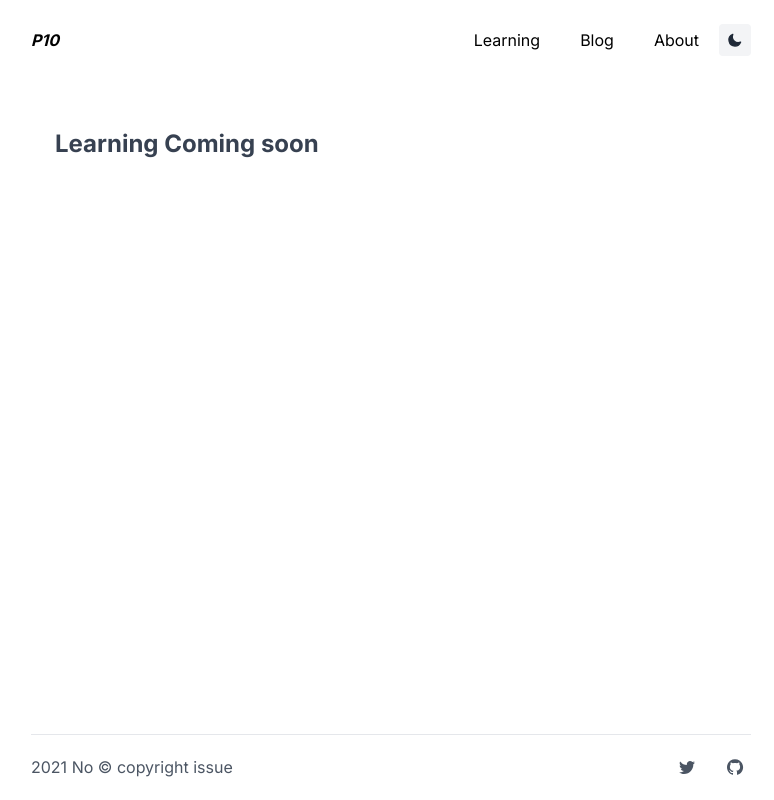
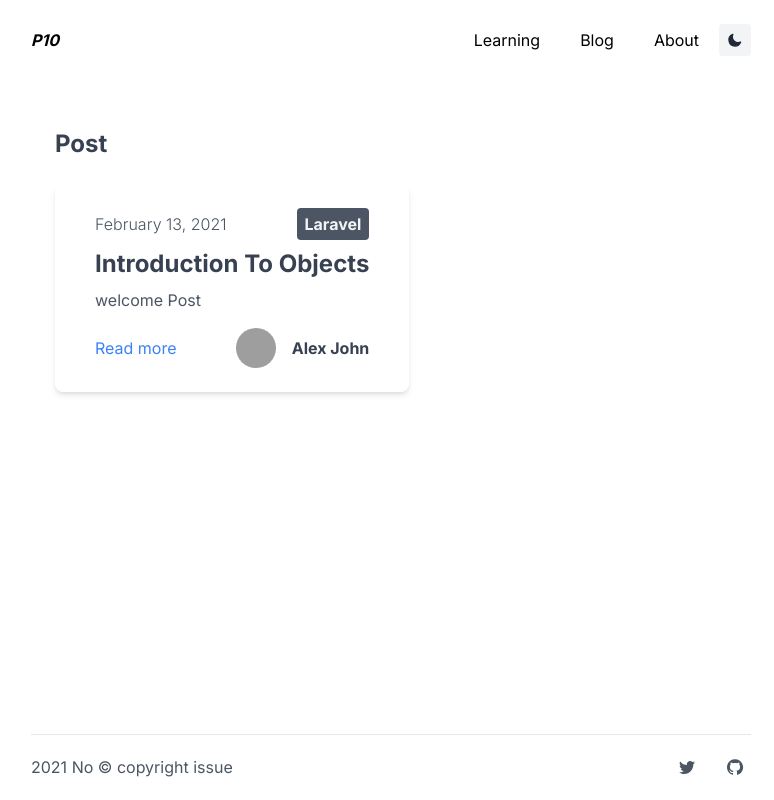
Before and after one commit to pranavp10/pranavp10.me, a Next.js app: page /learning in a window 1280 px wide. Shown: the whole page, without its empty margins (249-1023 px from the left). Built offline with nearby package versions, Linux system fonts and the light colour scheme; grey boxes are pictures that could not be loaded; a web font is replaced by a local one; what @tailwindcss/typography would draw is missing.

Commit message:
:pencil2: testing

```diff
--- a/data/blog/welcome copy 2.mdx
+++ /dev/null
@@ -1,7 +0,0 @@
----
-title: "Build Your New Idea with Laravel Freamwork."
-publishedAt: "2021-02-13"
-summary: "Lorem ipsum dolor sit, amet consectetur adipisicing elit. Tempora expedita dicta totam aspernatur doloremque. Excepturi iste iusto eos enim reprehenderit nisi, accusamus delectus nihil quis facere in modi ratione libero!"
----
-
-# Welcome To my Blog
--- a/data/blog/welcome copy.mdx
+++ /dev/null
@@ -1,7 +0,0 @@
----
-title: "Build Your New Idea with Laravel Freamwork."
-publishedAt: "2021-02-13"
-summary: "Lorem ipsum dolor sit, amet consectetur adipisicing elit. Tempora expedita dicta totam aspernatur doloremque. Excepturi iste iusto eos enim reprehenderit nisi, accusamus delectus nihil quis facere in modi ratione libero!"
----
-
-# Welcome To my Blog
--- a/data/learning/welcome.mdx
+++ b/data/learning/introduction-to-objects.mdx
@@ -1,7 +1,7 @@
 ---
-title: "Welcome Post"
+title: "Introduction To Objects"
 publishedAt: "2021-02-13"
 summary: "welcome Post"
 ---
 
-#Welcome To my Blog
+# sgsgsddsfdf
--- a/src/components/blog/blogPost.js
+++ b/src/components/blog/blogPost.js
@@ -3,7 +3,7 @@ import Link from 'next/link';
 import PropTypes from 'prop-types';
 
 const BlogPost = ({ title, summary, slug, publishedAt }) => (
-  <Link href={`/blog/${slug}`}>
+  <Link href={`/learning/${slug}`}>
     <div className="mt-6">
       <div className="px-10 py-6 bg-white rounded-lg shadow-md">
         <div className="flex justify-between items-center">
--- a/src/pages/learning.js
+++ b/src/pages/learning.js
@@ -1,9 +1,31 @@
-const Learning = () => (
-  <div className="pt-32">
-    <div className="flex flex-col justify-center items-start max-w-2xl mx-auto mb-16">
-      <h1 className="text-xl font-bold text-gray-700 md:text-2xl">Learning Coming soon</h1>
+import PropTypes from 'prop-types';
+import BlogPost from '@/components/blog/blogPost';
+import { getAllFilesFrontMatter } from '@/components/blog/mdx';
+
+const Learning = ({ posts }) => {
+  const filteredLearningPosts = posts.sort(
+    (a, b) => Number(new Date(b.publishedAt)) - Number(new Date(a.publishedAt))
+  );
+  return (
+    <div className="pt-32">
+      <div className="flex flex-col justify-center items-start max-w-2xl mx-auto mb-16">
+        <h1 className="text-xl font-bold text-gray-700 md:text-2xl">Post</h1>
+        {filteredLearningPosts.map((frontMatter) => (
+          <BlogPost key={frontMatter.title} {...frontMatter} />
+        ))}
+      </div>
     </div>
-  </div>
-);
+  );
+};
 
 export default Learning;
+
+Learning.propTypes = {
+  posts: PropTypes.any,
+};
+
+export async function getStaticProps() {
+  const posts = await getAllFilesFrontMatter('learning');
+
+  return { props: { posts } };
+}
--- /dev/null
+++ b/src/pages/learning/[slug].js
@@ -0,0 +1,37 @@
+import hydrate from 'next-mdx-remote/hydrate';
+import { getFiles, getFileBySlug } from '@/components/blog/mdx';
+import BlogLayout from '@/components/blog/layout';
+import MDXComponents from '@/components/blog/MDXComponents';
+import PropTypes from 'prop-types';
+
+const Learning = ({ mdxSource, frontMatter }) => {
+  const content = hydrate(mdxSource, {
+    components: MDXComponents,
+  });
+
+  return <BlogLayout frontMatter={frontMatter}>{content}</BlogLayout>;
+};
+
+export async function getStaticPaths() {
+  const posts = await getFiles('learning');
+
+  return {
+    paths: posts.map((p) => ({
+      params: {
+        slug: p.replace(/\.mdx/, ''),
+      },
+    })),
+    fallback: false,
+  };
+}
+
+export async function getStaticProps({ params }) {
+  const post = await getFileBySlug('learning', params.slug);
+  return { props: post };
+}
+Learning.propTypes = {
+  mdxSource: PropTypes.any,
+  frontMatter: PropTypes.any,
+};
+
+export default Learning;
```
Also changed, not shown: 1 other file (tests, documents, lock files or other folders).
